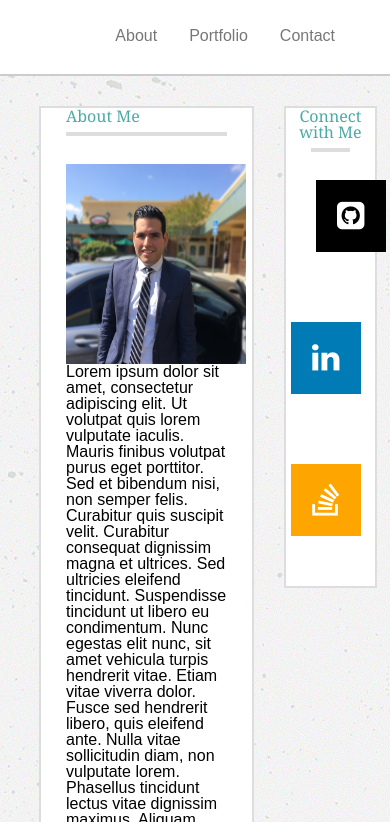
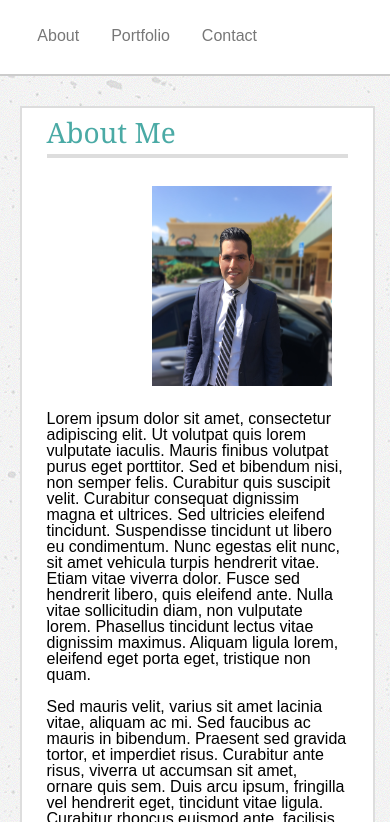
Before and after one commit to jorgesv16/jorgesv16.github.io, a plain HTML site: page index.html in a window 390 px wide. Shown: the part 87-909 px from the top of the page. Drawn offline with Linux system fonts and the light colour scheme; files that its build step writes are made by us from their sources.

Commit message:
new responsive version

```diff
--- a/assets/css/style.css
+++ b/assets/css/style.css
@@ -15,6 +15,16 @@ li a {
 
 p {
 	margin: 25px;
+}
+
+h1 {
+	font-size: 28px;
+	margin-top: 10px;
+}
+
+h2 {
+	font-size: 24px;
+	margin-top: 8px;
 }
 
 #home {
@@ -46,7 +56,7 @@ p {
 
 .main-section {
 	float: left;
-	width: 54%;
+	width: 650px;
 	border: 2px solid #dddddd;
 	margin: 30px 0 40px 10%;
 	background-color: #ffffff;
@@ -54,7 +64,7 @@ p {
 
 .sidebar {
 	float: left;
-	width: 23%;
+	width: 270px;
 	border: 2px solid #dddddd;
 	margin-left: 30px;
 	margin-top: 30px;
@@ -94,7 +104,7 @@ p {
 .fa-github-square {
 	background-color: black;
 	color: white;
-	margin-left: 30px;
+	margin-left: 23px;
 }
 
 .fa-stack-overflow {
@@ -162,3 +172,63 @@ img {
 	float: left;
 	width: 180px;
 }
+
+@media screen and (max-width: 980px) {
+	.main-section {
+		width: 325px;
+	}
+
+	.center:after {
+    	clear: both;
+	}
+
+	.center {
+		margin: 0 20px 0 40px;
+	}
+}
+
+@media screen and (max-width: 768px) {
+	.main-section {
+		width: 90%;
+		margin: 30px 5% 15px 5%;
+	}
+
+	.center {
+		margin: 0;
+	}
+
+	.sidebar {
+		float: left;
+		width: 90%;
+		margin: 15px 5% 30px 5%;
+	}
+}
+
+@media screen and (max-width: 640px) {
+	.center:after {
+		content: "";
+    	clear: both;
+    	display: table;
+	}
+
+	.center {
+		margin-left: 30%;
+	}
+
+	#home {
+		width: 100%;
+		margin: 0;
+	}
+
+	.about-link {
+		margin-left:30%;
+	}
+
+	#contact-link {
+		margin-right:30%;
+	}
+
+	header {
+		position:static;
+	}
+}
--- a/index.html
+++ b/index.html
@@ -5,7 +5,7 @@
   <meta charset="UTF-8">
   <meta name="viewport" content="width=device-width, initial-scale=1.0">
   <title>Jorge's Portfolio</title>
-  <link rel="stylesheet" href="reset.css">
+  <link rel="stylesheet" href="assets/css/reset.css">
   <link rel="stylesheet" href="assets/css/style.css">
   <link rel="stylesheet" href="https://cdnjs.cloudflare.com/ajax/libs/font-awesome/4.7.0/css/font-awesome.min.css">
 </head>
@@ -18,7 +18,7 @@
 		  <li><a id="home" class="heading-font" href="#">Jorge Salas-Vasquez</a></li>
 		  <li><a id="contact-link" class="links regular-font" href="contact.html">Contact</a></li>
 		  <li><a class="links regular-font" href="portfolio.html">Portfolio</a></li>
-		  <li><a class="links regular-font" href="#">About</a></li>
+		  <li><a id="about-link" class="links regular-font" href="#">About</a></li>
 		</ul>
 	</header>
 
@@ -29,8 +29,12 @@
 
 			<hr>
 
-			<img class="profile-photo" src="assets/images/profile-photo.jpg" alt="Jorge's photo">
+			<div class="center"><img class="profile-photo" src="assets/images/profile-photo.jpg" alt="Jorge's photo"></div>
 			<p class="regular-font">Lorem ipsum dolor sit amet, consectetur adipiscing elit. Ut volutpat quis lorem vulputate iaculis. Mauris finibus volutpat purus eget porttitor. Sed et bibendum nisi, non semper felis. Curabitur quis suscipit velit. Curabitur consequat dignissim magna et ultrices. Sed ultricies eleifend tincidunt. Suspendisse tincidunt ut libero eu condimentum. Nunc egestas elit nunc, sit amet vehicula turpis hendrerit vitae. Etiam vitae viverra dolor. Fusce sed hendrerit libero, quis eleifend ante. Nulla vitae sollicitudin diam, non vulputate lorem. Phasellus tincidunt lectus vitae dignissim maximus. Aliquam ligula lorem, eleifend eget porta eget, tristique non quam. <br><br>Sed mauris velit, varius sit amet lacinia vitae, aliquam ac mi. Sed faucibus ac mauris in bibendum. Praesent sed gravida tortor, et imperdiet risus. Curabitur ante risus, viverra ut accumsan sit amet, ornare quis sem. Duis arcu ipsum, fringilla vel hendrerit eget, tincidunt vitae ligula. Curabitur rhoncus euismod ante, facilisis vestibulum augue lacinia sed. Curabitur feugiat justo leo, ac tempor purus tincidunt ut.</p>
+		</section>
+
+		<section class="section-class-of-sections">
+
 		</section>
 
 		<section class=sidebar>
```
Also changed, not shown: contact.html (+1 -1 lines), portfolio.html (+1 -1 lines), 1 other file.
